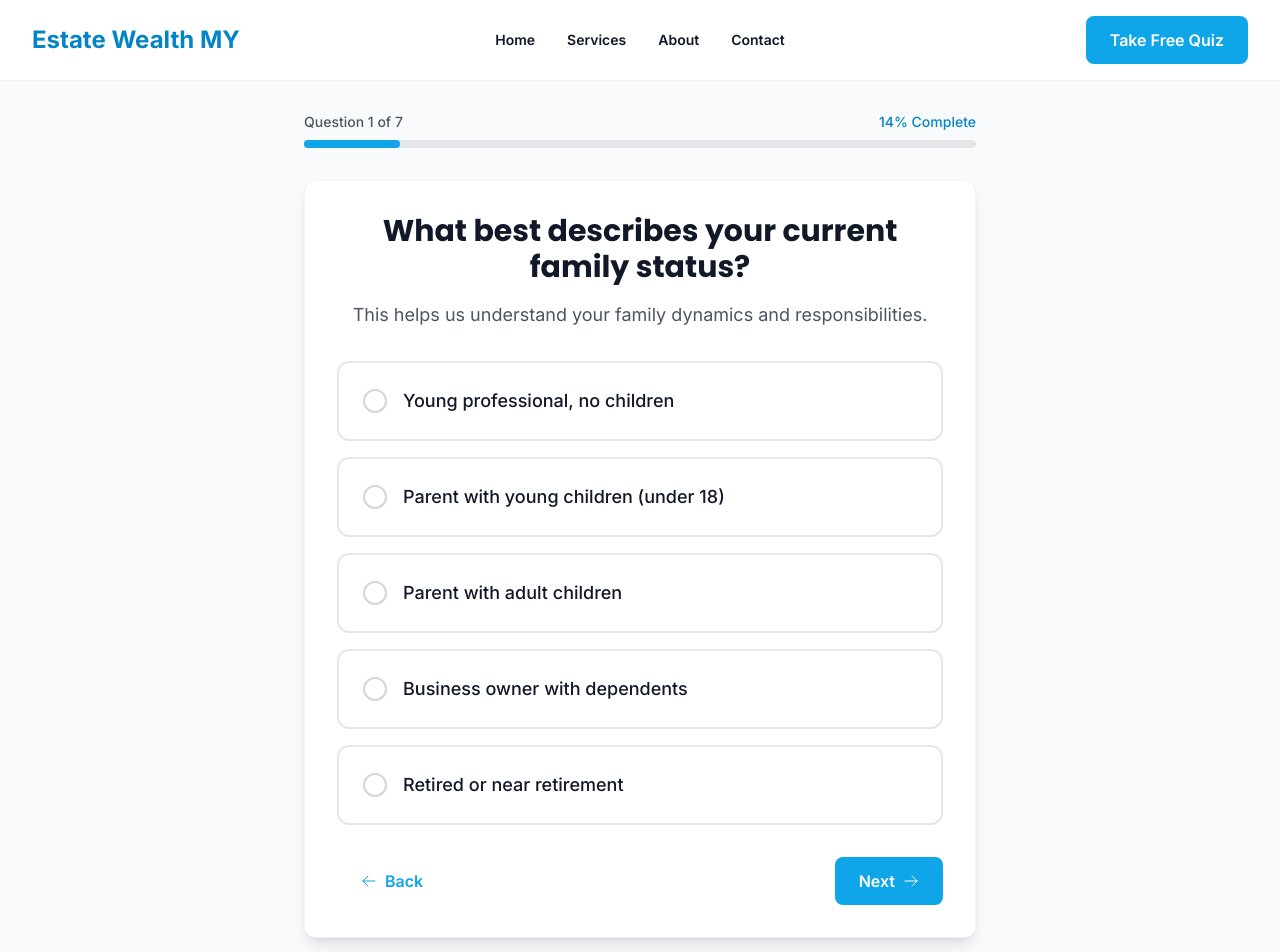
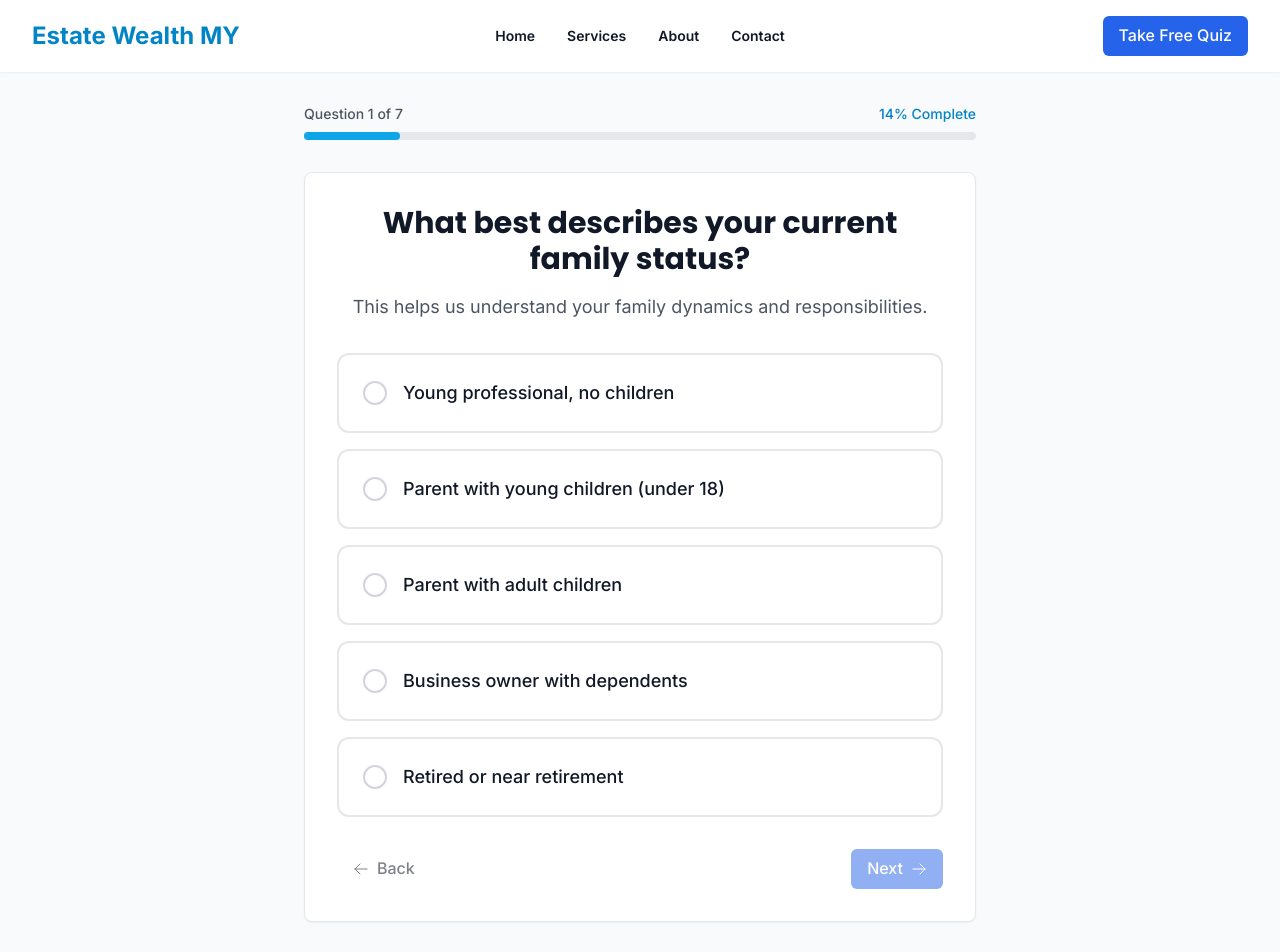
Before and after one commit to cloud8877-source/estate-wealth-my, a Next.js app: page /quiz/questions in a window 1280 px wide. Shown: the top 952 px of the page. Built offline with nearby package versions, Linux system fonts and the light colour scheme.

Commit message:
Force Cloudflare Pages to use latest commit with case sensitivity fixes

```diff
--- a/src/components/ui/Button.tsx
+++ b/src/components/ui/Button.tsx
@@ -1,56 +1,62 @@
-import React from 'react'
-import { clsx } from 'clsx'
+import React from 'react';
 
 interface ButtonProps extends React.ButtonHTMLAttributes<HTMLButtonElement> {
-  variant?: 'primary' | 'secondary' | 'ghost'
-  size?: 'sm' | 'md' | 'lg'
-  children: React.ReactNode
-  asChild?: boolean
+  variant?: 'default' | 'primary' | 'secondary' | 'outline' | 'ghost' | 'link';
+  size?: 'sm' | 'md' | 'lg';
+  asChild?: boolean;
+  children: React.ReactNode;
 }
 
-export default function Button({
-  variant = 'primary',
-  size = 'md',
-  children,
-  className,
-  asChild = false,
-  ...props
-}: ButtonProps) {
-  const baseClasses = 'font-semibold rounded-lg transition-colors duration-200 focus:outline-none focus:ring-2 focus:ring-primary-500 focus:ring-offset-2'
+const Button = React.forwardRef<HTMLButtonElement, ButtonProps>(
+  ({ className = '', variant = 'default', size = 'md', asChild = false, children, ...props }, ref) => {
+    const baseStyles = 'inline-flex items-center justify-center font-medium transition-colors focus-visible:outline-none focus-visible:ring-2 focus-visible:ring-offset-2 disabled:pointer-events-none disabled:opacity-50 rounded-md';
 
-  const variantClasses = {
-    primary: 'bg-primary-500 hover:bg-primary-600 text-white',
-    secondary: 'bg-white text-primary-500 border-2 border-primary-500 hover:bg-primary-500 hover:text-white',
-    ghost: 'text-primary-500 hover:bg-primary-50'
+    const variants = {
+      default: 'bg-slate-900 text-white hover:bg-slate-800',
+      primary: 'bg-blue-600 text-white hover:bg-blue-700',
+      secondary: 'bg-slate-100 text-slate-900 hover:bg-slate-200',
+      outline: 'border border-slate-200 bg-white hover:bg-slate-100',
+      ghost: 'hover:bg-slate-100 hover:text-slate-900',
+      link: 'text-slate-900 underline-offset-4 hover:underline',
+    };
+
+    const sizes = {
+      sm: 'h-9 px-3 text-sm',
+      md: 'h-10 px-4 py-2',
+      lg: 'h-11 px-8',
+    };
+
+    const variantStyles = variants[variant];
+    const sizeStyles = sizes[size];
+    const classes = `${baseStyles} ${variantStyles} ${sizeStyles} ${className}`;
+
+    // If asChild is true, we'll pass the className to the child element
+    if (asChild) {
+      // Expect a single React element as child and clone it with our classes
+      if (React.isValidElement(children)) {
+        return React.cloneElement(children as any, {
+          className: `${classes} ${(children.props as any).className || ''}`,
+          ref,
+        });
       }
-
-  const sizeClasses = {
-    sm: 'py-2 px-4 text-sm',
-    md: 'py-3 px-6 text-base',
-    lg: 'py-4 px-8 text-lg'
-  }
-
-  const buttonClasses = clsx(
-    baseClasses,
-    variantClasses[variant],
-    sizeClasses[size],
-    className
-  )
-
-  if (asChild && React.isValidElement(children)) {
-    return React.cloneElement(children, {
-      className: clsx(buttonClasses, children.props.className),
-      ...props
-    })
+      console.warn('Button: asChild is true but children is not a valid React element');
+      return <>{children}</>;
     }
 
     return (
       <button
-      className={buttonClasses}
+        ref={ref}
+        className={classes}
         {...props}
       >
         {children}
       </button>
-  )
+    );
   }
-// Build trigger - Sat Nov  1 02:50:34 +08 2025
+);
+
+Button.displayName = 'Button';
+
+export default Button;
+export { Button };
+// Force Cloudflare Pages deployment - Sat Nov  1 03:20:00 +08 2025
--- a/src/components/ui/Card.tsx
+++ b/src/components/ui/Card.tsx
@@ -1,22 +1,124 @@
-import React from 'react'
-import { clsx } from 'clsx'
+import React from 'react';
 
-interface CardProps {
-  children: React.ReactNode
-  className?: string
-  hover?: boolean
+interface CardProps extends React.HTMLAttributes<HTMLDivElement> {
+  children: React.ReactNode;
 }
 
-export default function Card({ children, className, hover = true }: CardProps) {
-  return (
-    <div
-      className={clsx(
-        'bg-white rounded-xl shadow-lg border border-gray-100 p-6',
-        hover && 'hover:shadow-xl transition-shadow duration-200',
-        className
-      )}
-    >
-      {children}
-    </div>
-  )
+const Card = React.forwardRef<HTMLDivElement, CardProps>(
+  ({ className = '', children, ...props }, ref) => {
+    return (
+      <div
+        ref={ref}
+        className={`rounded-lg border border-slate-200 bg-white text-slate-950 shadow-sm ${className}`}
+        {...props}
+      >
+        {children}
+      </div>
+    );
+  }
+);
+
+Card.displayName = 'Card';
+
+interface CardHeaderProps extends React.HTMLAttributes<HTMLDivElement> {
+  children: React.ReactNode;
 }
+
+const CardHeader = React.forwardRef<HTMLDivElement, CardHeaderProps>(
+  ({ className = '', children, ...props }, ref) => {
+    return (
+      <div
+        ref={ref}
+        className={`flex flex-col space-y-1.5 p-6 ${className}`}
+        {...props}
+      >
+        {children}
+      </div>
+    );
+  }
+);
+
+CardHeader.displayName = 'CardHeader';
+
+interface CardTitleProps extends React.HTMLAttributes<HTMLHeadingElement> {
+  children: React.ReactNode;
+}
+
+const CardTitle = React.forwardRef<HTMLHeadingElement, CardTitleProps>(
+  ({ className = '', children, ...props }, ref) => {
+    return (
+      <h3
+        ref={ref}
+        className={`text-2xl font-semibold leading-none tracking-tight ${className}`}
+        {...props}
+      >
+        {children}
+      </h3>
+    );
+  }
+);
+
+CardTitle.displayName = 'CardTitle';
+
+interface CardDescriptionProps extends React.HTMLAttributes<HTMLParagraphElement> {
+  children: React.ReactNode;
+}
+
+const CardDescription = React.forwardRef<HTMLParagraphElement, CardDescriptionProps>(
+  ({ className = '', children, ...props }, ref) => {
+    return (
+      <p
+        ref={ref}
+        className={`text-sm text-slate-500 ${className}`}
+        {...props}
+      >
+        {children}
+      </p>
+    );
+  }
+);
+
+CardDescription.displayName = 'CardDescription';
+
+interface CardContentProps extends React.HTMLAttributes<HTMLDivElement> {
+  children: React.ReactNode;
+}
+
+const CardContent = React.forwardRef<HTMLDivElement, CardContentProps>(
+  ({ className = '', children, ...props }, ref) => {
+    return (
+      <div
+        ref={ref}
+        className={`p-6 pt-0 ${className}`}
+        {...props}
+      >
+        {children}
+      </div>
+    );
+  }
+);
+
+CardContent.displayName = 'CardContent';
+
+interface CardFooterProps extends React.HTMLAttributes<HTMLDivElement> {
+  children: React.ReactNode;
+}
+
+const CardFooter = React.forwardRef<HTMLDivElement, CardFooterProps>(
+  ({ className = '', children, ...props }, ref) => {
+    return (
+      <div
+        ref={ref}
+        className={`flex items-center p-6 pt-0 ${className}`}
+        {...props}
+      >
+        {children}
+      </div>
+    );
+  }
+);
+
+CardFooter.displayName = 'CardFooter';
+
+export default Card;
+export { Card, CardHeader, CardTitle, CardDescription, CardContent, CardFooter };
--- a/src/components/ui/Input.tsx
+++ b/src/components/ui/Input.tsx
@@ -1,30 +1,21 @@
-import React from 'react'
-import { clsx } from 'clsx'
+import React from 'react';
 
-interface InputProps extends React.InputHTMLAttributes<HTMLInputElement> {
-  label?: string
-  error?: string
-}
+export interface InputProps extends React.InputHTMLAttributes<HTMLInputElement> {}
 
-export default function Input({ label, error, className, ...props }: InputProps) {
-  return (
-    <div className="w-full">
-      {label && (
-        <label className="block text-sm font-medium text-gray-700 mb-2">
-          {label}
-        </label>
-      )}
+const Input = React.forwardRef<HTMLInputElement, InputProps>(
+  ({ className = '', type = 'text', ...props }, ref) => {
+    return (
       <input
-        className={clsx(
-          'w-full px-4 py-3 border-2 border-gray-300 rounded-lg focus:border-primary-500 focus:ring-2 focus:ring-primary-500/20 transition-colors duration-200',
-          error && 'border-error-500 focus:border-error-500 focus:ring-error-500/20',
-          className
-        )}
+        type={type}
+        className={`flex h-10 w-full rounded-md border border-slate-200 bg-white px-3 py-2 text-sm ring-offset-white file:border-0 file:bg-transparent file:text-sm file:font-medium placeholder:text-slate-500 focus-visible:outline-none focus-visible:ring-2 focus-visible:ring-slate-950 focus-visible:ring-offset-2 disabled:cursor-not-allowed disabled:opacity-50 ${className}`}
+        ref={ref}
         {...props}
       />
-      {error && (
-        <p className="mt-1 text-sm text-error-600">{error}</p>
-      )}
-    </div>
-  )
-}
+    );
+  }
+);
+
+Input.displayName = 'Input';
+
+export default Input;
+export { Input };
```
Also changed, not shown: 20 other files (tests, documents, lock files or other folders). Lines whose indentation alone changed are shown as unchanged.
